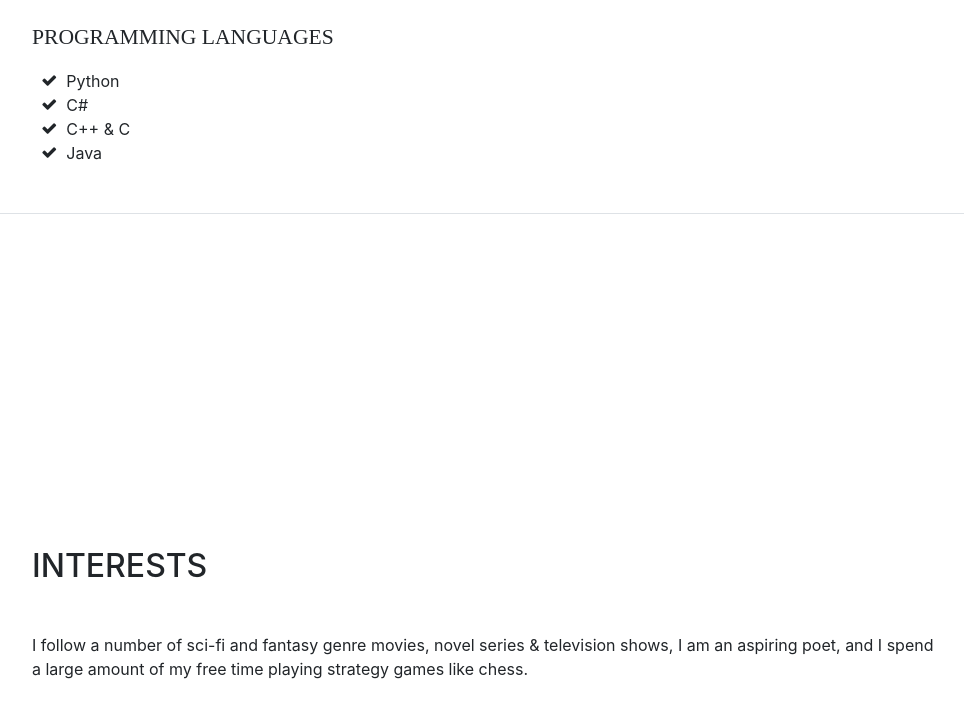
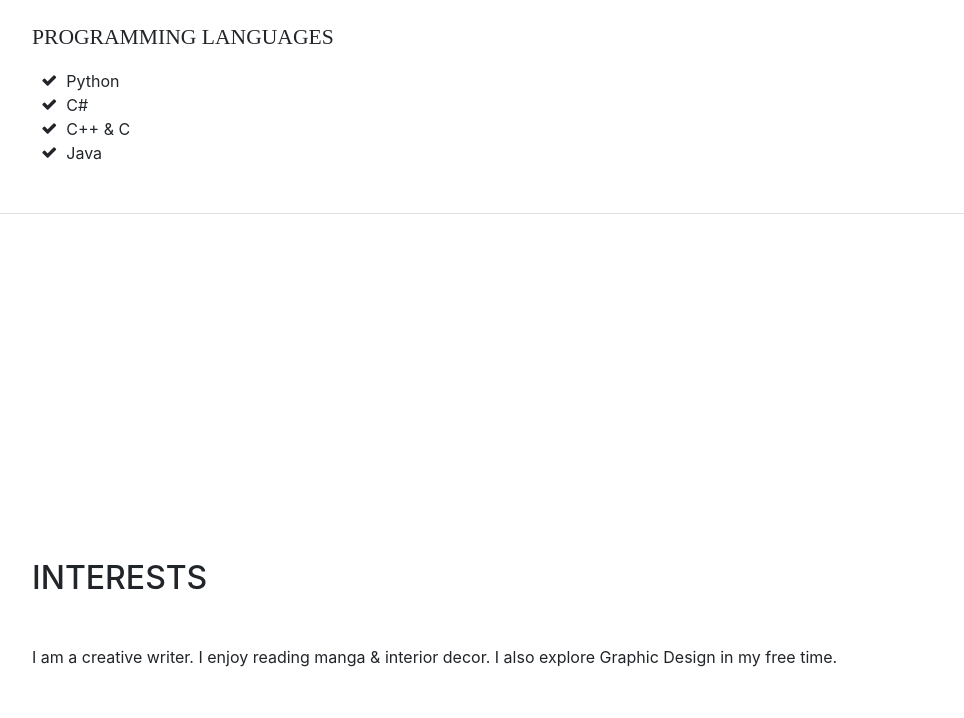
Before and after one commit to rose-verma/rose-verma.github.io, a website with bundled scripts: page index.html in a window 1280 px wide. Shown: the part 6456-7174 px from the top of the page, without its empty margins (288-1252 px from the left). Built offline with nearby package versions, Linux system fonts and the light colour scheme; a web font is replaced by a local one.

Commit message:
Update index.html

```diff
--- a/index.html
+++ b/index.html
@@ -465,7 +465,7 @@ It ranked #3 best project out of 47 projects.</p>
       <section class="resume-section p-3 p-lg-5 d-flex flex-column" id="interests">
         <div class="my-auto">
           <h2 class="mb-5">Interests</h2>
-          <p class="mb-0">I follow a number of sci-fi and fantasy genre movies, novel series &amp; television shows, I am an aspiring poet, and I spend a large amount of my free time playing strategy games like chess.</p>
+          <p class="mb-0">I am a creative writer. I enjoy reading manga &amp; interior decor. I also explore Graphic Design in my free time.</p>
         </div>
       </section>
 
```
